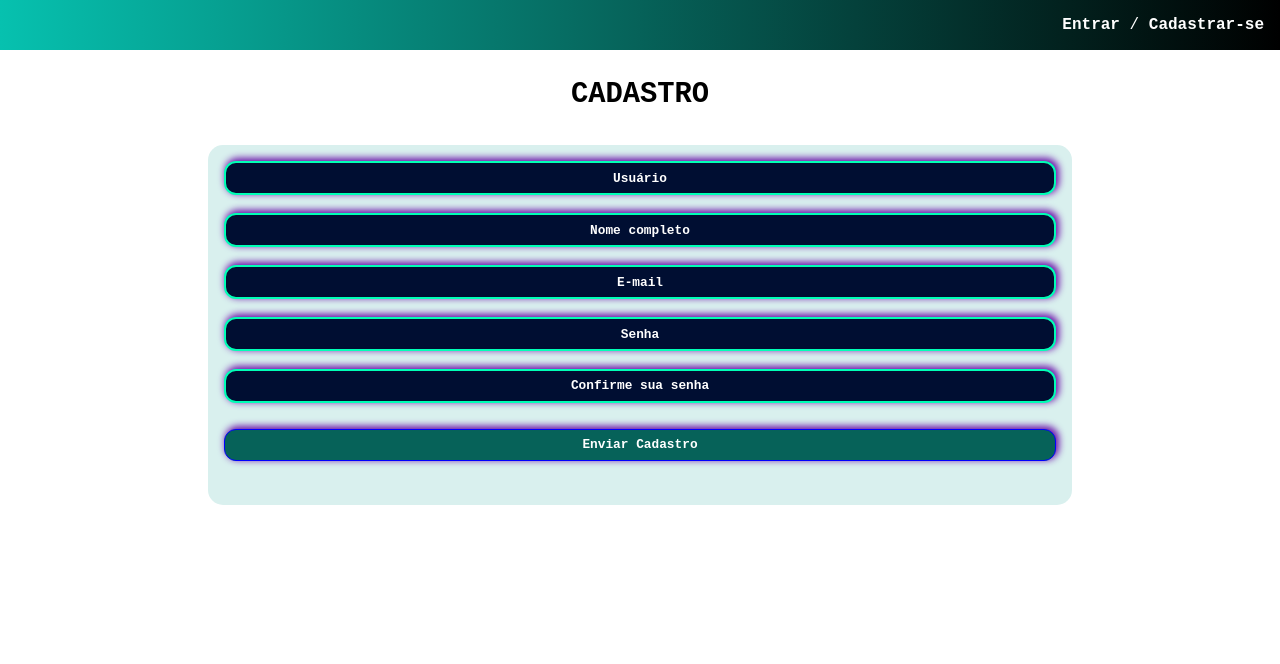
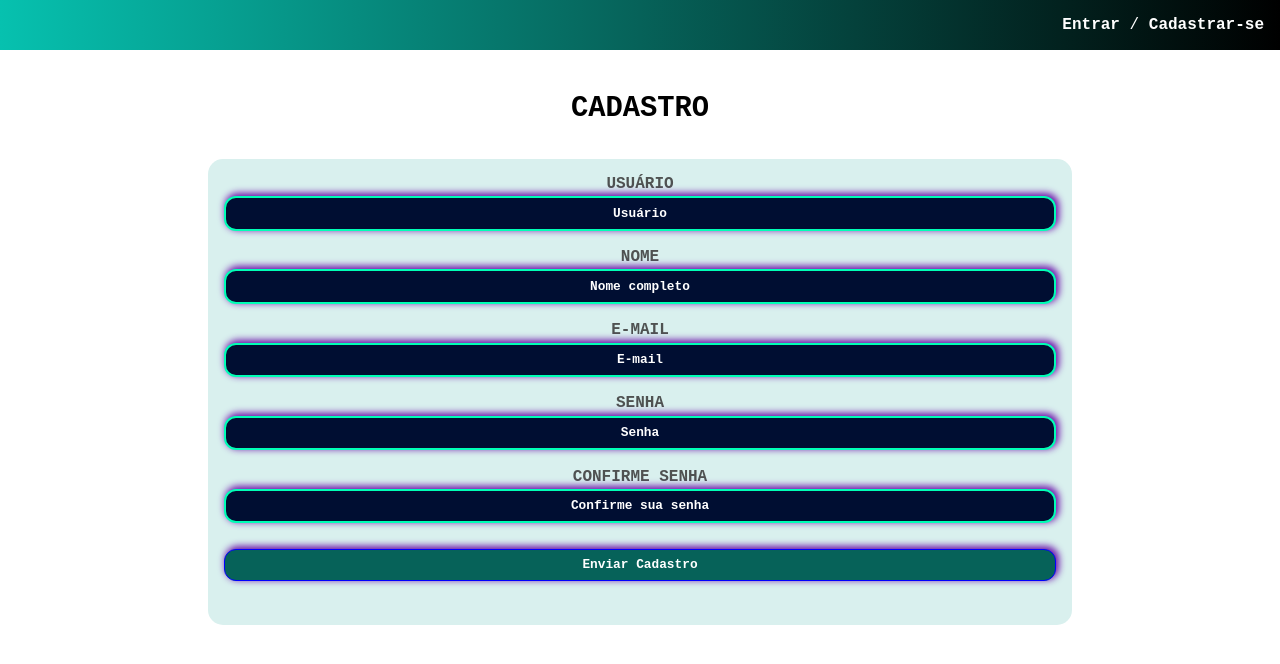
Before and after one commit to pJuanM/controle_financas, a FastAPI app: page /usuario/cadastro in a window 1280 px wide. Shown: the top 664 px of the page. Run offline with FastAPI, Linux system fonts and the light colour scheme.

Commit message:
Atualização css
Atualizado o estilo dos formulários, incluso agora label para facilitar acessibilidade e visual, também implementado o posicionamento fixo do header na página.

```diff
--- a/front-end/static/css/header.css
+++ b/front-end/static/css/header.css
@@ -2,6 +2,9 @@ header{
     color: var(--cor-texto);
     text-align: end;
     background-image: linear-gradient(to right, var(--cor-gradiente-1),var(--cor-gradiente-2) , var(--cor-gradiente-3));
+    position: fixed;
+    width: 100%;
+    z-index: 98;
 }
 .menu_navegacao {
     display: flex;
@@ -11,7 +14,6 @@ nav a:hover {
     text-decoration: underline;
     color: var(--cor-texto-hover);
     cursor: pointer;
-
 }
 
 .homepage_navegacao {
--- a/front-end/static/css/style.css
+++ b/front-end/static/css/style.css
@@ -25,6 +25,10 @@ a {
     text-decoration: none;
     color: var(--cor-texto);
     font-weight: bold;
+}
+
+main {
+    padding-top: 80px !important;
 }
 button {
     cursor: pointer;
--- a/front-end/static/js/script.js
+++ b/front-end/static/js/script.js
@@ -27,3 +27,14 @@ document.addEventListener("click", function(event) {
         }
     });
 });
+
+// POSITION FIXED NO HEADER
+const header = document.querySelector("header")
+
+window.addEventListener("scroll", () => {
+  if (window.scrollY > 100) {
+    header.classList.add("fixed");
+  } else {
+    header.classList.remove("fixed");
+  }
+});
--- a/front-end/templates/cadastro.html
+++ b/front-end/templates/cadastro.html
@@ -13,18 +13,23 @@ Cadastro
 <section class="formulario">
     <form onsubmit="envioFormularioCadastro(event)" action="/usuario/cadastro/criar" method="POST" id="formulario" data-tipo="usuario" data-url="/usuario/cadastro/criar">
         <div class="grupo_campo">
+            <label class="label_campos_usuario" for="usuario">Usuário</label>
             <input required type="text" id="usuario" name="usuario" placeholder="Usuário" autocomplete="off">
         </div>
         <div class="grupo_campo">
+            <label class="label_campos_usuario" for="nome">Nome</label>
             <input required type="text" id="nome" name="nome" placeholder="Nome completo" autocomplete="off">
         </div>
         <div class="grupo_campo">
+            <label class="label_campos_usuario" for="email">E-mail</label>
             <input required type="email" id="email" name="email" placeholder="E-mail" autocomplete="off">
         </div>
         <div class="grupo_campo">
+            <label class="label_campos_usuario" for="senha">Senha</label>
             <input required type="password" id="senha" name="senha" placeholder="Senha" data-senha autocomplete="new-password">
         </div>
         <div class="grupo_campo">
+            <label class="label_campos_usuario" for="confirme_senha">Confirme Senha</label>
             <input required type="password" id="confirme_senha" name="confirme_senha" placeholder="Confirme sua senha" data-confirme-senha autocomplete="new-password">
         </div>
         <p id="erroSenha"></p>
--- a/front-end/templates/home.html
+++ b/front-end/templates/home.html
@@ -15,12 +15,18 @@ Dashboard
         <div class="filtros_insights">
             <h2>FILTROS</h2>
             <div class="grupo_campo_filtro_dashboard">
+                <div class="grupo_campo">
+                    <label class="label_campos_usuario" for="mes">MÊS</label>
                     <select id="mes_dashboard" name="mes">
                         <option value="" selected disabled>MÊS</option>
                     </select>
+                </div>
+                <div class="grupo_campo">
+                    <label class="label_campos_usuario" for="ano">ANO</label>
                     <select id="ano_dashboard" name="ano">
                         <option value="" selected disabled>ANO</option>
                     </select>
+                </div>
             </div>
         </div>
         <button class="btn-filtrar">FILTRAR</button>
--- a/front-end/templates/login.html
+++ b/front-end/templates/login.html
@@ -7,10 +7,12 @@ Login
 <section class="formulario">
     <form onsubmit="envioFormularioCadastro(event)" data-tipo="login" data-url="/usuario/login" action="/usuario/login" method="POST" id="formulario">
         <div class="grupo_campo">
+            <label class="label_campos_usuario" for="login">E-mail / Usuário</label>
             <input type="text" id="login" name="login" placeholder="E-mail/Usuário" autocomplete="username" required>
         </div>
 
         <div class="grupo_campo">
+            <label class="label_campos_usuario" for="senha">SENHA</label>
             <input type="password" id="senha" name="senha" placeholder="Senha" required autocomplete="current-password">
         </div>
 
```
Also changed, not shown: back-end/database/banco.db. Lines whose indentation alone changed are shown as unchanged.
